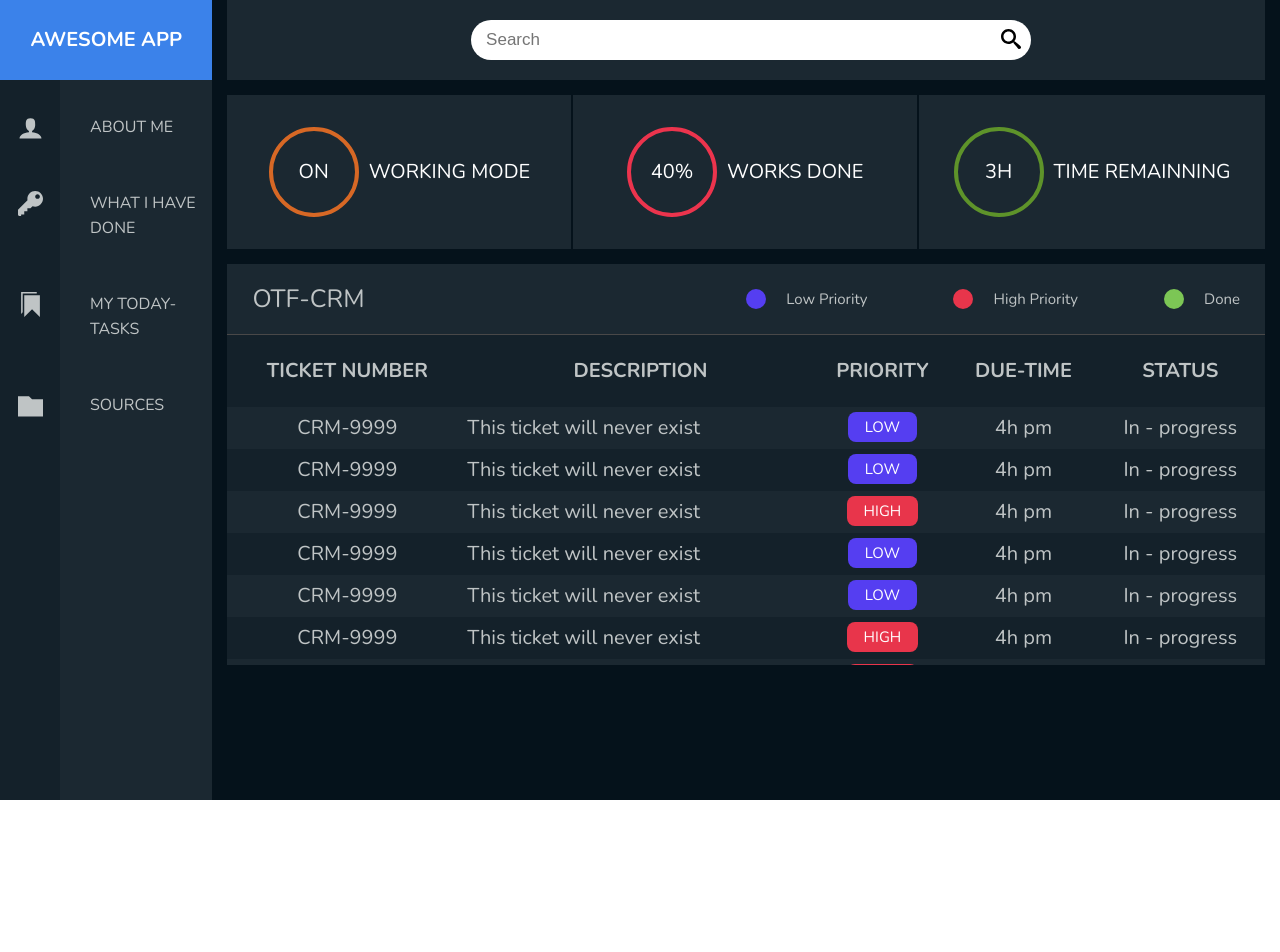
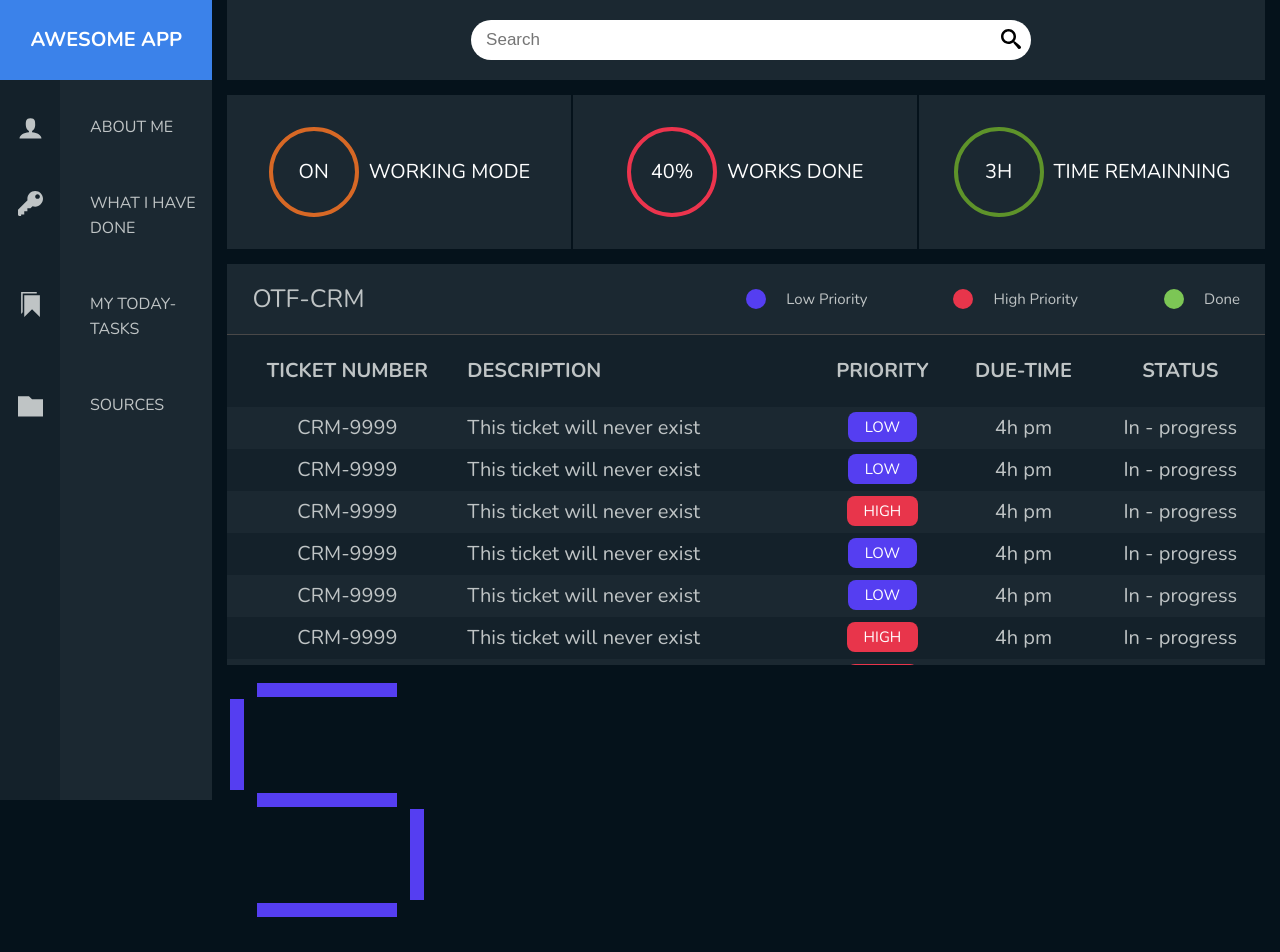
Before and after one commit to buitrungthien/my-own-app, a React (Create React App) app: page / in a window 1280 px wide. Shown: the top 952 px of the page. Before the commit the page ends 800 px from the top, so only its background shows below. Built offline with nearby package versions, Linux system fonts and the light colour scheme.

Commit message:
Implement 7 frags LED component

```diff
--- a/src/App.js
+++ b/src/App.js
@@ -4,6 +4,7 @@ import SideBar from './Layout/SideBar';
 import Content from './Layout/Content';
 import Statuses from './Components/Statuses';
 import Table from './Components/Table';
+import LEDNumber from './Components/LEDNumber';
 
 function App() {
   return (
@@ -14,6 +15,7 @@ function App() {
         <Content>
           <Statuses />
           <Table />
+          <LEDNumber />
         </Content>
       </div>
     </div>
--- /dev/null
+++ b/src/Components/LEDNumber/index.js
@@ -0,0 +1,29 @@
+import React, { useState, useEffect } from 'react'
+import './styles.scss';
+import { decodeBinaryLEDNumber } from '../../js-helpers';
+
+const LEDNumber = React.memo(props => {
+    const [decodedBinary, setDecodedBinary] = useState('0000000');
+
+    useEffect(() => {
+        let ledCode = 0b0000;
+        setInterval(() => {
+            ledCode < 9 ? ledCode = ledCode + 1 : ledCode = 0b0000;
+            setDecodedBinary(decodeBinaryLEDNumber(ledCode));
+        }, 1000);
+    }, []);
+
+    let ledData = [6, 5, 4, 3, 2, 1, 0];
+    ledData = ledData.map(i => {
+        const onOffClass = +decodedBinary[6-i] === 1 ? 'off' : 'on';
+        return (<div className={`led-number__frag-${i} ${onOffClass}`}></div>);
+    });
+
+    return (
+        <div className='led-number'>
+            {ledData}
+        </div>
+    );
+});
+
+export default LEDNumber;
--- /dev/null
+++ b/src/Components/LEDNumber/styles.scss
@@ -0,0 +1,69 @@
+%frag-color {
+    width: 70%;
+    height: 70%;
+}
+
+.led-number {
+    display: grid;
+    width: 20rem;
+    height: 30rem;
+    grid-template-columns: repeat(2, 2rem);
+    grid-template-rows: repeat(3, 2rem);
+    column-gap: 16rem;
+    row-gap: 9rem;
+    justify-items: center;
+    align-items: center;
+
+    &__frag-0,
+    &__frag-1,
+    &__frag-2,
+    &__frag-3,
+    &__frag-4,
+    &__frag-5,
+    &__frag-6 {
+        @extend %frag-color;
+    }
+
+    &__frag-0 {
+        grid-row: 1 / 1;
+        grid-column: 1 / -1;
+    }
+
+    &__frag-1 {
+        grid-row: 1 / span 2;
+        grid-column: 2 / -1;
+    }
+
+    &__frag-2 {
+        grid-row: 2 / span 2;
+        grid-column: 2 / -1;
+    }
+
+    &__frag-3 {
+        grid-row: 3 / -1;
+        grid-column: 1 / -1;
+    }
+
+    &__frag-4 {
+        grid-row: 2 / span 2;
+        grid-column: 1 / 2;
+    }
+
+    &__frag-5 {
+        grid-row: 1 / span 2;
+        grid-column: 1 / 2;
+    }
+
+    &__frag-6 {
+        grid-row: 2 / 2;
+        grid-column: 1 / -1;
+    }
+}
+
+.on {
+    background-color: var(--low-priority-color);
+}
+
+.off {
+    background-color: var(--primary-background-color);
+}
--- a/src/Components/Table/index.js
+++ b/src/Components/Table/index.js
@@ -14,7 +14,7 @@ const table = React.memo(props => {
                 <table className='dashboard-table'>
                     <tr>
                         <th>ticket number</th>
-                        <th>description</th>
+                        <th className='text-left'>description</th>
                         <th>priority</th>
                         <th>due-time</th>
                         <th>status</th>
--- /dev/null
+++ b/src/js-helpers/index.js
@@ -0,0 +1,27 @@
+export const decodeBinaryLEDNumber = ledCode => {
+    let decodedBinary = '1000000';
+    switch (ledCode) {
+        case 0b0000:
+            return decodedBinary = '1000000';
+        case 0b0001:
+            return decodedBinary = '1111001';
+        case 0b0010:
+            return decodedBinary = '0100100';
+        case 0b0011:
+            return decodedBinary = '0110000';
+        case 0b0100:
+            return decodedBinary = '0011001';
+        case 0b0101:
+            return decodedBinary = '0010010';
+        case 0b0110:
+            return decodedBinary = '0000010';
+        case 0b0111:
+            return decodedBinary = '1111000';
+        case 0b1000:
+            return decodedBinary = '0000000';
+        case 0b1001:
+            return decodedBinary = '0010000';
+        default:
+            return decodedBinary = '1000000';
+    }
+};
```
